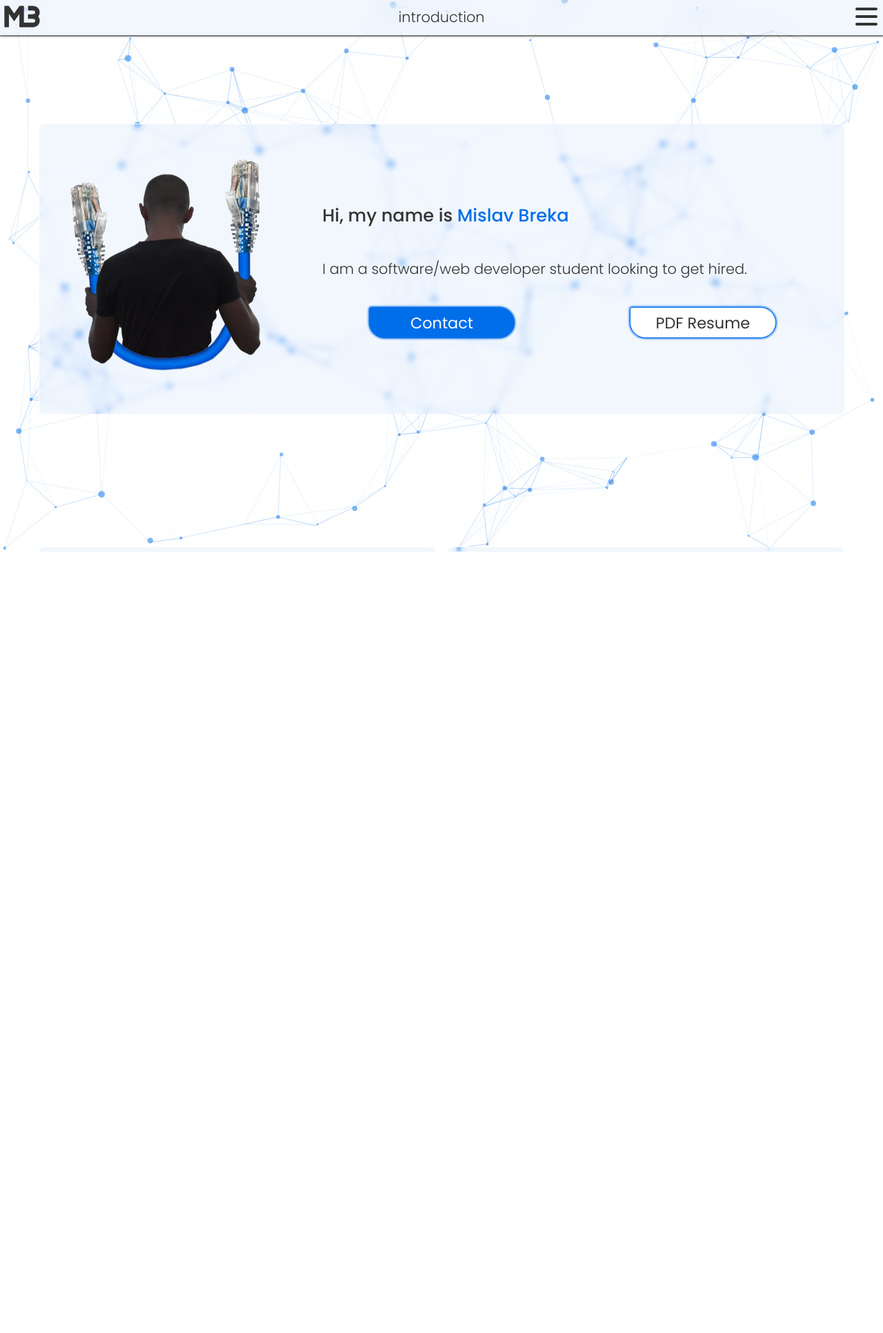
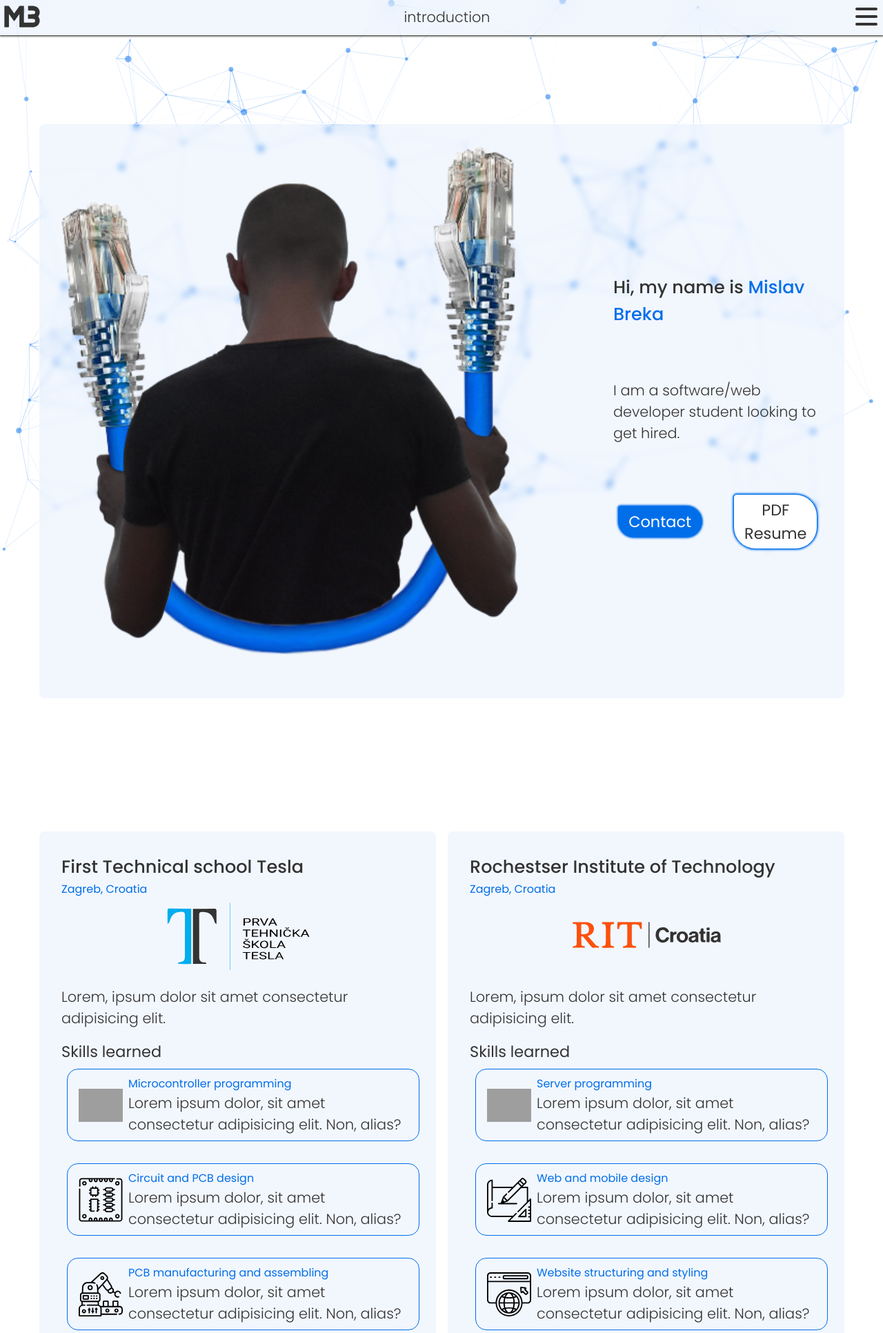
Before and after one commit to mislavbreka/mislavbreka.github.io, a PHP site: page / in a window 1280 px wide. Shown: the top 1932 px of the page at 69% size. Before the commit the page ends 800 px from the top, so only its background shows below. Run offline with PHP 8.4, Linux system fonts and the light colour scheme; grey boxes are pictures that could not be loaded.

Commit message:
Add files via upload

```diff
--- a/style.css
+++ b/style.css
@@ -13,6 +13,7 @@
   font-family: "Poppins", sans-serif;
   color: var(--color-0);
   scroll-behavior: smooth;
+  box-sizing: border-box;
 }
 
 em {
@@ -45,18 +46,20 @@ main,
 section,
 div {
   display: grid;
+  width: 100%;
 }
 
 nav {
   top: 0;
   position: sticky;
-  grid-template-columns: 1fr 1fr 1fr;
+  grid-template-columns: auto auto auto;
   grid-template-rows: 1fr 3px;
   align-items: center;
   box-shadow: 0 0 3px 1px var(--color-3);
   z-index: 10;
   background-color: rgba(1, 109, 232, 0.05);
   backdrop-filter: blur(16px);
+  width: 100%;
 }
 
 #logo {
@@ -208,7 +211,7 @@ footer {
 }
 
 #introduction div img {
-  height: 40vh;
+  width: 60vw;
   justify-self: center;
   transform: translateZ(10px);
 }
```
